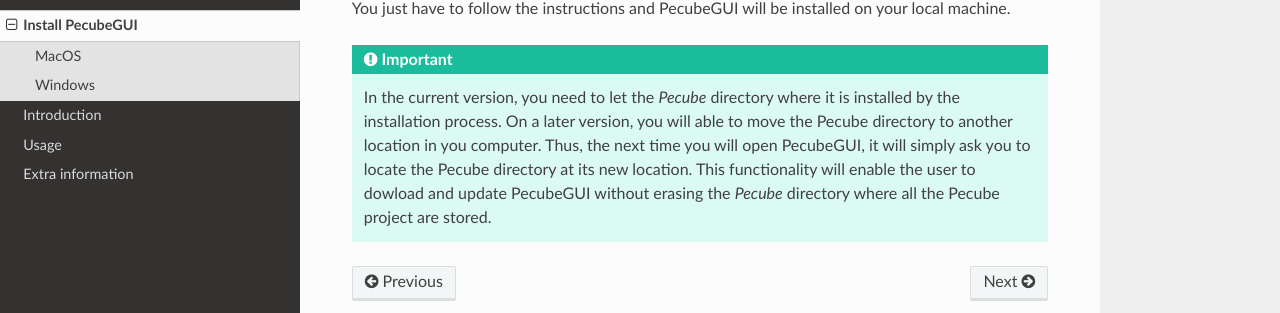
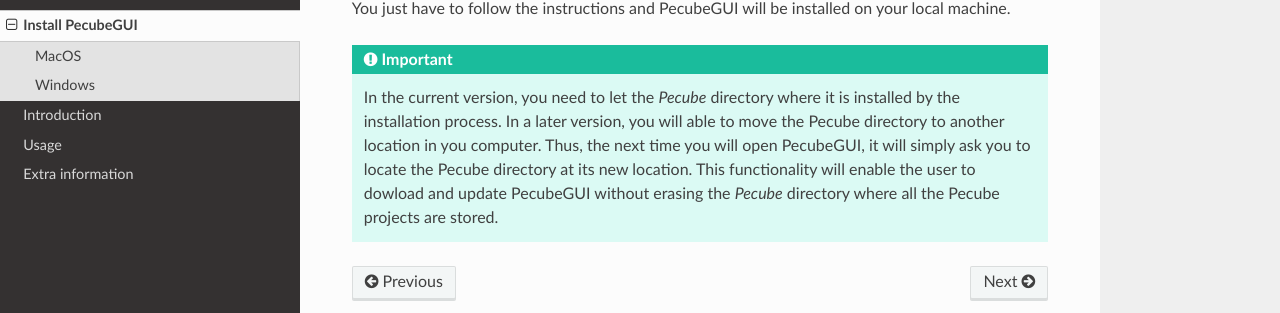
Before and after one commit to MBernAca/PecubeGUI_Doc, a Sphinx documentation site: the page built from docs/source/installation.rst, in a window 1280 px wide. Shown: the part 371-684 px from the top of the page. Built offline with Sphinx 7.4.7 and the Read the Docs theme 2.0.0, drawn with Linux system fonts in a browser that asks for light colours.

Commit message:
Update installation.rst

```diff
--- a/docs/source/installation.rst
+++ b/docs/source/installation.rst
@@ -17,4 +17,4 @@
 
 
 .. important::
-  In the current version, you need to let the *Pecube* directory where it is installed by the installation process. On a later version, you will able to move the Pecube directory to another location in you computer. Thus, the next time you will open PecubeGUI, it will simply ask you to locate the Pecube directory at its new location. This functionality will enable the user to dowload and update PecubeGUI without erasing the *Pecube* directory where all the Pecube project are stored.
+  In the current version, you need to let the *Pecube* directory where it is installed by the installation process. In a later version, you will able to move the Pecube directory to another location in you computer. Thus, the next time you will open PecubeGUI, it will simply ask you to locate the Pecube directory at its new location. This functionality will enable the user to dowload and update PecubeGUI without erasing the *Pecube* directory where all the Pecube projects are stored.
```
